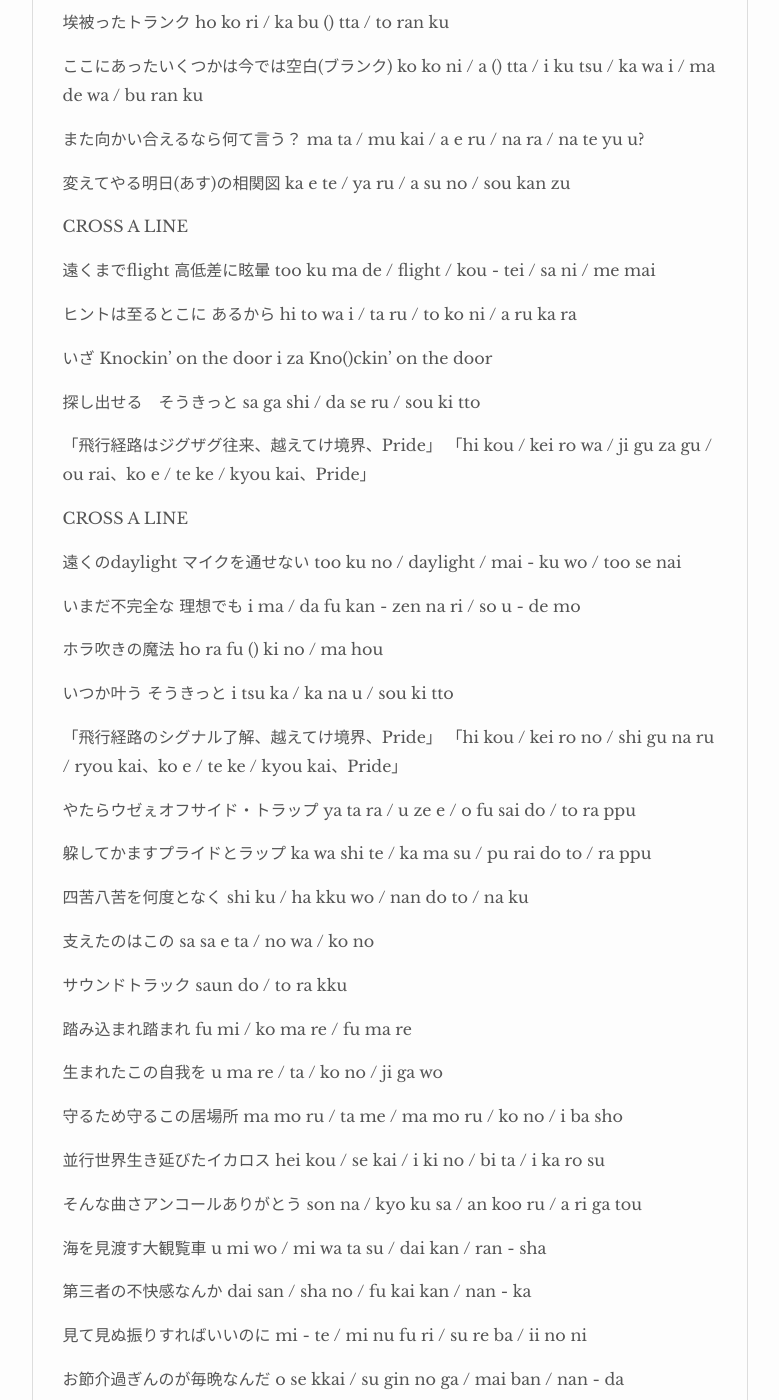
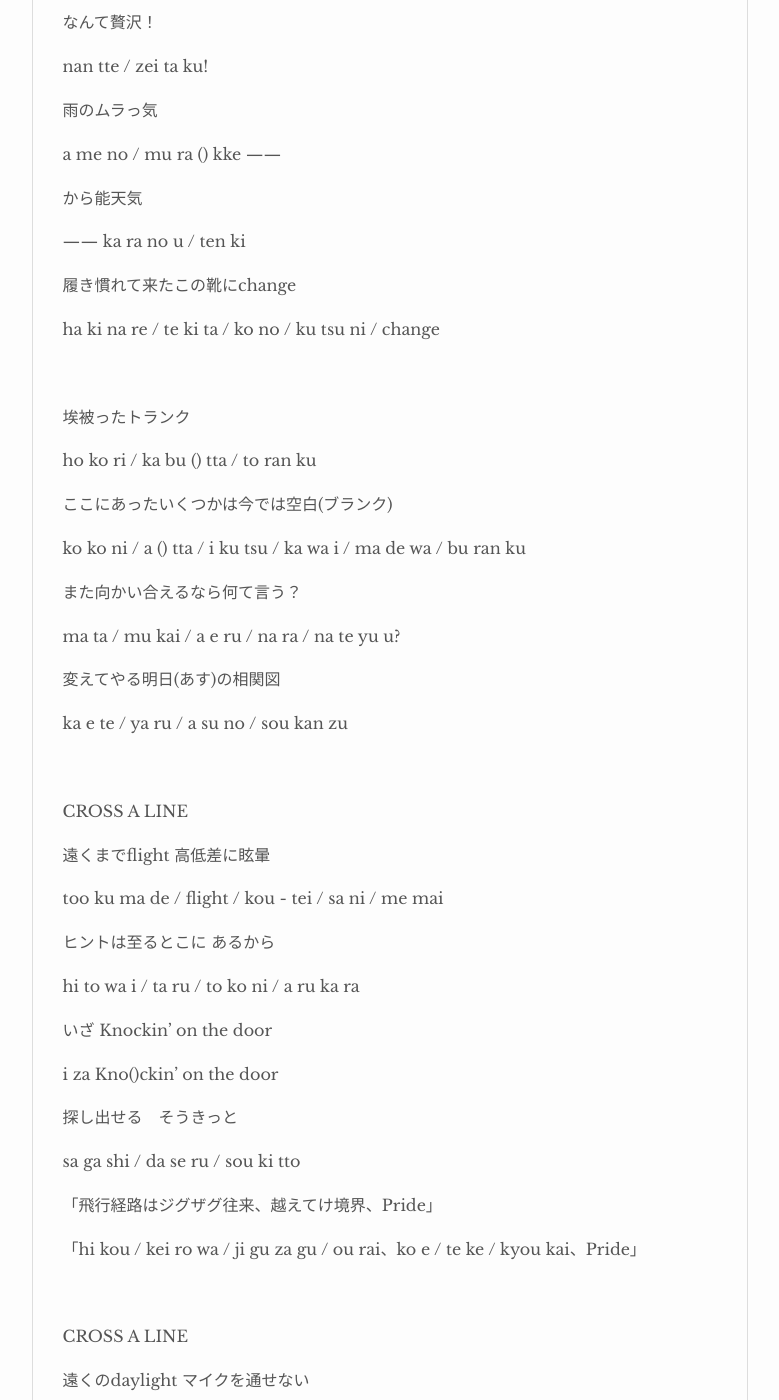
Before and after one commit to gjinjing/gjinjing.github.io, a Jekyll site: the page built from _posts/2016-09-16-fun-1.markdown, in a window 1280 px wide and 1400 px high, scrolled down 3002 px. Shown: the whole window, without its empty margins (250-1029 px from the left). Built offline with Jekyll 4.4.1, drawn with Linux system fonts in a browser that asks for light colours; nearby versions of some CDN libraries; some of the changed text lies outside the part shown.

Commit message:
Update 2016-09-16-fun-1.markdown

```diff
--- a/_posts/2016-09-16-fun-1.markdown
+++ b/_posts/2016-09-16-fun-1.markdown
@@ -67,6 +67,7 @@
 
 a mi / da ku ji
 
+<br />
 
 FMレディオ
 
@@ -86,17 +87,17 @@
 
 あのダイアログ
 
-a no / dai a ro gu -
+a no / dai a ro gu ——
 
 の騒つく記憶(メモリー)
 
-- no / za wa tsu ku / me mo rii
+—— no / za wa tsu ku / me mo rii
 
+<br />
 
 強炭酸の泡沫(うたかた)
 
 tsu yo / tan san no / u ta ka ta
-
 
 超淡々と弾け飛ぶお宝だから
 
@@ -105,7 +106,6 @@
 気抜けた
 
 ki / nu ke ta
-
 
 思い出し笑い
 
@@ -119,467 +119,608 @@
 
 wa ra () tte / shi me tai
 
+<br />
 
 空の静寂
+
 so ra no / sei ja ku
 
 今のボクにはまあまあ迷惑
+
 i ma no / bo ku ni wa / maa maa / mei wa ku
 
 なんて贅沢！
+
 nan tte / zei ta ku!
 
 雨のムラっ気
-a me no / mu ra () kke -
+
+a me no / mu ra () kke ——
 
 から能天気
-- ka ra no u / ten ki
+
+—— ka ra no u / ten ki
 
 履き慣れて来たこの靴にchange
+
 ha ki na re / te ki ta / ko no / ku tsu ni / change
 
+<br />
 
 埃被ったトランク
+
 ho ko ri / ka bu () tta / to ran ku
 
 ここにあったいくつかは今では空白(ブランク)
+
 ko ko ni / a () tta / i ku tsu / ka wa i / ma de wa / bu ran ku
 
 また向かい合えるなら何て言う？
+
 ma ta / mu kai / a e ru / na ra / na te yu u?
 
 変えてやる明日(あす)の相関図
+
 ka e te / ya ru / a su no / sou kan zu
 
+<br />
 
 CROSS A LINE
 
 遠くまでflight 高低差に眩暈
+
 too ku ma de / flight / kou - tei / sa ni / me mai
 
 ヒントは至るとこに あるから
+
 hi to wa i / ta ru / to ko ni / a ru ka ra
 
 いざ Knockin' on the door
+
 i za Kno()ckin' on the door
 
 探し出せる　そうきっと
+
 sa ga shi / da se ru / sou ki tto
 
 「飛行経路はジグザグ往来、越えてけ境界、Pride」
+
 「hi kou / kei ro wa / ji gu za gu / ou rai、ko e / te ke / kyou kai、Pride」
 
+<br />
 
 CROSS A LINE
 
 遠くのdaylight マイクを通せない
+
 too ku no / daylight / mai - ku wo / too se nai
 
 いまだ不完全な 理想でも
+
 i ma / da fu kan - zen na ri / so u - de mo
 
 ホラ吹きの魔法
+
 ho ra fu () ki no / ma hou
 
 いつか叶う そうきっと
+
 i tsu ka / ka na u / sou ki tto
 
 「飛行経路のシグナル了解、越えてけ境界、Pride」
+
 「hi kou / kei ro no / shi gu na ru / ryou kai、ko e / te ke / kyou kai、Pride」
 
+<br />
 
 やたらウゼぇオフサイド・トラップ
+
 ya ta ra / u ze e / o fu sai do / to ra ppu
 
 躱してかますプライドとラップ
+
 ka wa shi te / ka ma su / pu rai do to / ra ppu
 
 四苦八苦を何度となく
+
 shi ku / ha kku wo / nan do to / na ku
 
 支えたのはこの
+
 sa sa e ta / no wa / ko no
 
 サウンドトラック
+
 saun do / to ra kku
 
+<br />
+
 踏み込まれ踏まれ
+
 fu mi / ko ma re / fu ma re
 
 生まれたこの自我を
+
 u ma re / ta / ko no / ji ga wo
 
 守るため守るこの居場所
+
 ma mo ru / ta me / ma mo ru / ko no / i ba sho
 
 並行世界生き延びたイカロス
+
 hei kou / se kai / i ki no / bi ta / i ka ro su
 
 そんな曲さアンコールありがとう
+
 son na / kyo ku sa / an koo ru / a ri ga tou
-
+<br />
 
 海を見渡す大観覧車
+
 u mi wo / mi wa ta su / dai kan / ran - sha
 
 第三者の不快感なんか
+
 dai san / sha no / fu kai kan / nan - ka
 
 見て見ぬ振りすればいいのに
+
 mi - te / mi nu fu ri / su re ba / ii no ni
 
 お節介過ぎんのが毎晩なんだ
+
 o se kkai / su gin no ga / mai ban / nan - da
 
+<br />
 
 百人(ひゃくにん)百(ひゃく)様(よう)
+
 hya ku nin / hya ku you
 
 十人十色
+
 juu nin / to i ro
 
 一人一人の
+
 hi to ri / hi to ri no
 
 カラーの虜
+
 ka raa no / to ri ko
 
 お利口さん
+
 o ri / kou san
 
 ばっか夢見てちゃ
+
 ba kka / yu me / mi te cha
 
 その理想はまだまだ
+
 so no / ri so u wa / ma da ma da
 
 程遠いぞ？
+
 ho do / too i zo?
 
-
+<br />
 
 「嘘でもいいから本当の事を教えて
+
 「u so de mo / ii ka ra / hon tou no / ko to wo / o shi e te
 
 吊り広告のタブロイド」
+
 tsu ri kou / ko ku no / ta bu ro i do」
 
 世間が欲す本当が嘘なら
+
 se ken ga / ho ssu / hon tou ga / u so na ra
 
 自分の嘘で上塗りしたいよ
+
 ji bun no / u so de / u wa nu ri / shi tai yo
 
+<br />
 
 シンジュク御苑(ぎょえん)の方面
+
 shin ju ku / gyo en no / hou men
 
 の飛ぶ鳥たちを見送って in a moment
+
 no to bu / to ri / ta chi wo / mi o ku () tte / in a moment
 
 番地を越えればカブキ町
+
 ban chi wo / ko e re ba / ka bu ki chou
 
 心踊れる場所に戻れ
+
 ko ko ro / o do re ru / ba sho ni / mo do re
 
-
+<br />
 
 CROSS A LINE
 
 遠くまでflight 高低差に眩暈
+
 too ku ma de / flight / kou - tei / sa ni / me mai
 
 ヒントは至るとこに あるから
+
 hi to wa i / ta ru / to ko ni / a ru ka ra
 
 いざ Knockin' on the door
+
 i za Kno()ckin' on the door
 
 探し出せる　そうきっと
+
 sa ga shi / da se ru / sou ki tto
 
 「飛行経路はジグザグ往来、越えてけ境界、Pride」
+
 「hi kou / kei ro wa / ji gu za gu / ou rai、ko e / te ke / kyou kai、Pride」
 
+<br />
 
 CROSS A LINE
 
 遠くのdaylight マイクを通せない
+
 too ku no / daylight / mai - ku wo / too se nai
 
 いまだ不完全な 理想でも
+
 i ma / da fu kan - zen na ri / so u - de mo
 
 ホラ吹きの魔法
+
 ho ra fu () ki no / ma hou
 
 いつか叶う そうきっと
+
 i tsu ka / ka na u / sou ki tto
 
 「飛行経路のシグナル了解、越えてけ境界、Pride」
+
 「hi kou / kei ro no / shi gu na ru / ryou kai、ko e / te ke / kyou kai、Pride」
 
+<br />
 
 ふらり迷い込む街角で
+
 fu ra ri / ma yo i / ko mu / ma chi ka / do de
 
+兄達は選ばないペスカトーレ
 
-兄達は選ばないペスカトーレ
 a ni / ta chi wa / e ra ba nai / pe su ka / too re
 
+別な方へ
 
-別な方へ
 be tsu na / hou e
 
+いつからか当然に
 
-いつからか当然に
 i tsu / ka ra ka / tou zen ni
 
 僕だけが詠(うた)えるカンツォーネ
+
 bo ku / da ke ga / u ta e ru kan / tsu oo ne
 
-
+<br />
 
 仕事から離れりゃ
+
 shi go to / ka ra / ha na re rya
 
 Easy Rider
 
 真摯に怠惰
+
 shin shi ni / tai da
 
 良い時代だ！
+
 ii ji / dai da!
 
 どう伝えたって
+
 dou tsu / ta e ta () tte
 
 まあ未反応
+
 ma a mi / han nou
 
 嵐に耐えた
+
 a ra shi ni / ta e ta
 
 奴ら以外じゃあな？
+
 ya tsu ra / i gai / jaa / na?
 
-
+<br />
 
 まあ趣味だが凝りたがる
+
 maa shu mi / da ga / ko ri / ta ga ru
 
 味気無いのは士気下がる
+
 a ji ke / nai no wa / shi ki / sa ga ru
 
 メスキットパンでも
+
 me su ki tto / pan de mo
 
 遊びとなる
+
 a so bi to / na ru
 
 かつきっと
+
 ka tsu ki tto
 
 いつか貴殿の役に立つ
+
 i tsu ka / ki den no / ya ku ni / ta tsu
 
-
+<br />
 
 この出会いは
+
 ko no / de a / i wa
 
 途中のトランジット？
+
 to chuu no / to ran ji tto?
 
 旅は道連れ
+
 ta bi wa / mi chi zu re
 
 してんなよな嫉妬
+
 shi ten na yo / na shi tto
 
 外国為替じゃねぇんだよ?
+
 ga i / ko ku ka wa / se ja / nee n da yo?
 
 こっちまで来て
+
 ko tchi / ma de / ki te
 
 直 言葉を交わせ
+
 ji ka / ko to ba wo / ka wa se
 
-
+<br />
 
 1番って意味でも
+
 i chi ban tte / i mi de mo
 
 ファーストフード
+
 faa su to / fuu do
 
 誇れよジャンクなスリルの中毒
+
 ho ko re yo / jan ku na / su ri ru no / chuu do ku
 
 後でいいよその練習曲(エチュード)
+
 a to de / ii yo / so no / e chuu do
 
 U know? 聞いてる？俺の話し 途中よ？
+
 U know? / ki i te ru? / o re no / ha na shi to / chuu yo?
 
-
+<br />
 
 お天道さんの下で食べる弁当
+
 o ten / tou / san no / mo to de / ta be ru / ben tou
 
 途中で買ったコンビニのおでんと
+
 to chuu de / ka tta / kon bi ni no / o den to
 
 ちょい贅沢が越すラインは
+
 cho i zei / ta ku ga / ko su ra / in wa
 
 思ってるほどには怖く無いんだ
+
 o mo () tte ru / ho do ni wa / ko wa ku / na in da
 
+<br />
 
 素通れない
+
 su too re na i
 
 透明な
+
 tou mei na
 
 この上ないほどの
+
 ko nou / e nai / ho do no
 
 ローレライ
+
 roo re rai
 
 「Skyline！」
 
-
+<br />
 
 素通れない
+
 su to o re nai
 
 当然だ
+
 tou zen da
 
 そうでないなら
+
 so u de na i / na ra
 
 つまらない
+
 tsu ma ra na i
 
 「Skyline！」
 
-
-
+<br />
 
 通れないんじゃあ
+
 to o re / nai n ja a
 
 ならば
+
 na ra ba
 
 なおさら
+
 na o sa ra
 
 こじ開けてでも通りたい
+
 ko ji / a ke te / de mo / to o ri ta i
 
 「Skyline！」
 
-
+<br />
 
 通れない… 「通れない…」
+
 to o re na i... 「to o re na i...」
 
 通れない… 「通れない…」
+
 to o re na i... 「to o re na i...」
 
 
 言葉の力で
+
 ko to ba no / chi ka ra de
 
 貫通 Beat on！
+
 kan tsu u / Beat on!
 
-
+<br />
 
 CROSS A LINE
 
 遠くまでflight 高低差に眩暈
+
 too ku ma de / flight / kou - tei / sa ni / me mai
 
 ヒントは至るとこに あるから
+
 hi to wa i / ta ru / to ko ni / a ru ka ra
 
 いざ Knockin' on the door
+
 i za Kno()ckin' on the door
 
 探し出せる　そうきっと
+
 sa ga shi / da se ru / sou ki tto
 
 「飛行経路はジグザグ往来、越えてけ境界、Pride」
+
 「hi kou / kei ro wa / ji gu za gu / ou rai、ko e / te ke / kyou kai、Pride」
 
+<br />
 
 CROSS A LINE
 
 遠くのdaylight マイクを通せない
+
 too ku no / daylight / mai - ku wo / too se nai
 
 いまだ不完全な 理想でも
+
 i ma / da fu kan - zen na ri / so u - de mo
 
 ホラ吹きの魔法
+
 ho ra fu () ki no / ma hou
 
 いつか叶う そうきっと
+
 i tsu ka / ka na u / sou ki tto
 
 「飛行経路のシグナル了解、越えてけ境界、Pride」
+
 「hi kou / kei ro no / shi gu na ru / ryou kai、ko e / te ke / kyou kai、Pride」
 
-
+<br />
 
 
 CROSS A LINE「Oooo!」
+
 簡単じゃあ無い 「そうそう！」
+
 kan tan / ja a na i 「so u so u!」
 
 
 どうしたって
+
 dou shi / ta tte
 
 心は流動体 「That’s tight!」
+
 ko ko ro wa / ryuu dou tai 「That’s tight!」
 
 
 窮屈なら抜け出そう
+
 kyu u ku tsu / na ra nu / ke da so u -
 
 Outline
 
 
 「飛行経路はジグザグ往来、越えてけ境界、Pride」
+
 「hi kou / kei ro wa / ji gu za gu / ou rai、ko e / te ke / kyou kai、Pride」
 
+<br />
 
 CROSS A LINE「Oooo!」
 
 単純じゃあ無い 「ないない！」
+
 tan jun / ja a na i 「na i na i!」
 
 
 どうしたって
+
 dou shi / ta tte
 
 心は抽象画「That’s tight!」
+
 ko ko ro wa / chuu shou ga「That’s tight!」
 
 
 窮屈ならはみ出よう
+
 kyuu ku tsu / na ra / ha mi / de yo u ~
 
 Outline
 
 「飛行経路のシグナル了解、越えてけ境界、Pride」
+
 「hi kou / kei ro no / shi gu na ru / ryou kai、ko e / te ke / kyou kai、Pride」
```
Also changed, not shown: other parts of _posts/2016-09-16-fun-1.markdown (+3 -3 lines).
